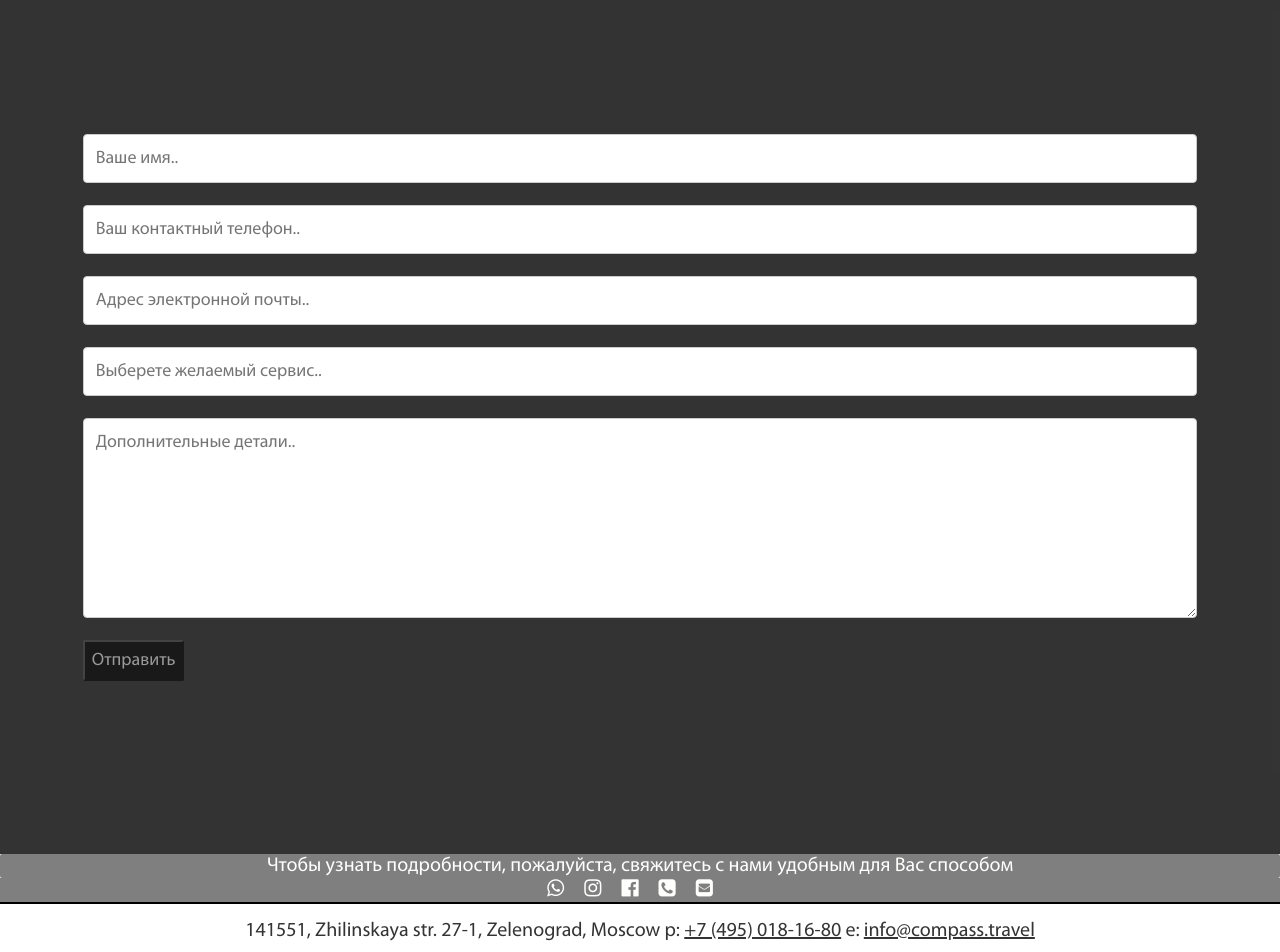
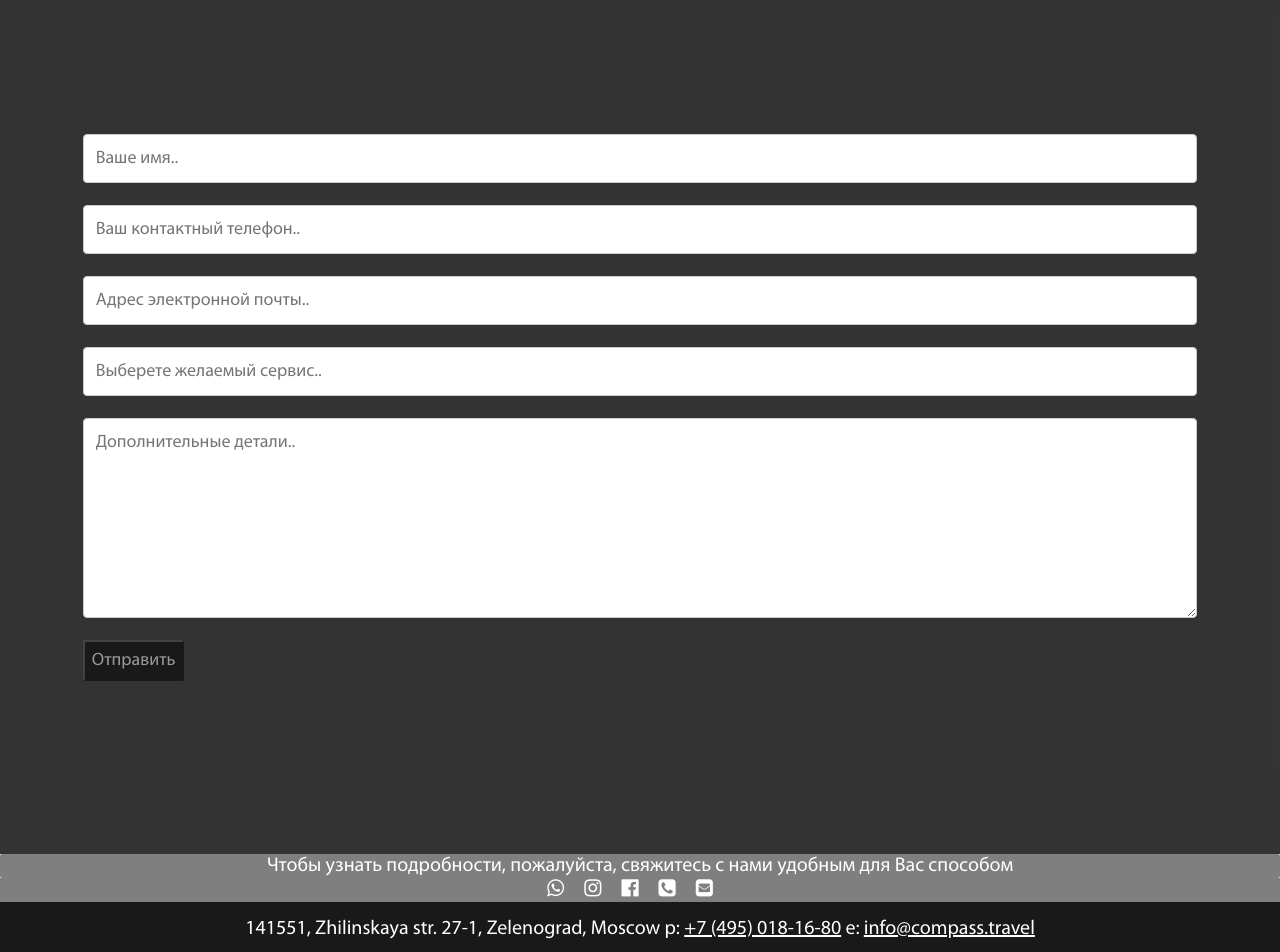
Before and after one commit to lesch-xx/compass.travel, a Jekyll site: the page concierge.html, which Jekyll copies as it is, in a window 1280 px wide. Shown: the part 1005-1957 px from the top of the page. Built offline with Jekyll 4.4.1, drawn with Linux system fonts in a browser that asks for light colours.

Commit message:
css footer update

```diff
--- a/styles/concierge.css
+++ b/styles/concierge.css
@@ -391,11 +391,11 @@ h2 {
   padding-top: 15px;
   width: 100%;
   height: 50px;
-  color: rgb(1, 1, 1, 0.8);
+  color: #FFFFFE;
   font-size: 20px;
   flex-wrap: wrap;
   z-index: 999;
-  border-top: 2px solid black;
+  background: rgb(1, 1, 1, 0.9);
 }
 
 .footer address {
@@ -404,7 +404,7 @@ h2 {
 }
 
 .footer address a {
-  color: rgb(1, 1, 1, 0.8);
+  color: #FFFFFE;
   cursor: pointer;
 }
 
--- a/styles/jets.css
+++ b/styles/jets.css
@@ -431,11 +431,11 @@ main h2 {
   padding-top: 15px;
   width: 100%;
   height: 50px;
-  color: rgb(1, 1, 1, 0.8);
+  color: #FFFFFE;
   font-size: 20px;
   flex-wrap: wrap;
   z-index: 999;
-  border-top: 2px solid black;
+  background: rgb(1, 1, 1, 0.9);
 }
 
 .footer address {
@@ -444,7 +444,7 @@ main h2 {
 }
 
 .footer address a {
-  color: rgb(1, 1, 1, 0.8);
+  color: #FFFFFE;
   cursor: pointer;
 }
 
--- a/styles/news.css
+++ b/styles/news.css
@@ -310,11 +310,11 @@ input[type=submit]:hover {
   padding-top: 15px;
   width: 100%;
   height: 50px;
-  color: rgb(1, 1, 1, 0.8);
+  color: #FFFFFE;
   font-size: 20px;
   flex-wrap: wrap;
   z-index: 999;
-  border-top: 2px solid black;
+  background: rgb(1, 1, 1, 0.9);
 }
 
 .footer address {
@@ -323,7 +323,7 @@ input[type=submit]:hover {
 }
 
 .footer address a {
-  color: rgb(1, 1, 1, 0.8);
+  color: #FFFFFE;
   cursor: pointer;
 }
 
--- a/styles/travel.css
+++ b/styles/travel.css
@@ -426,11 +426,11 @@ input[type=submit]:hover {
   padding-top: 15px;
   width: 100%;
   height: 50px;
-  color: rgb(1, 1, 1, 0.8);
+  color: #FFFFFE;
   font-size: 20px;
   flex-wrap: wrap;
   z-index: 999;
-  border-top: 2px solid black;
+  background: rgb(1, 1, 1, 0.9);
 }
 
 .footer address {
@@ -439,7 +439,7 @@ input[type=submit]:hover {
 }
 
 .footer address a {
-  color: rgb(1, 1, 1, 0.8);
+  color: #FFFFFE;
   cursor: pointer;
 }
 
--- a/styles/yachts.css
+++ b/styles/yachts.css
@@ -408,11 +408,11 @@ input[type=submit]:hover {
   padding-top: 15px;
   width: 100%;
   height: 50px;
-  color: rgb(1, 1, 1, 0.8);
+  color: #FFFFFE;
   font-size: 20px;
   flex-wrap: wrap;
   z-index: 999;
-  border-top: 2px solid black;
+  background: rgb(1, 1, 1, 0.9);
 }
 
 .footer address {
@@ -421,7 +421,7 @@ input[type=submit]:hover {
 }
 
 .footer address a {
-  color: rgb(1, 1, 1, 0.8);
+  color: #FFFFFE;
   cursor: pointer;
 }
 
```
Also changed, not shown: styles/index.css (+5 -5 lines).
